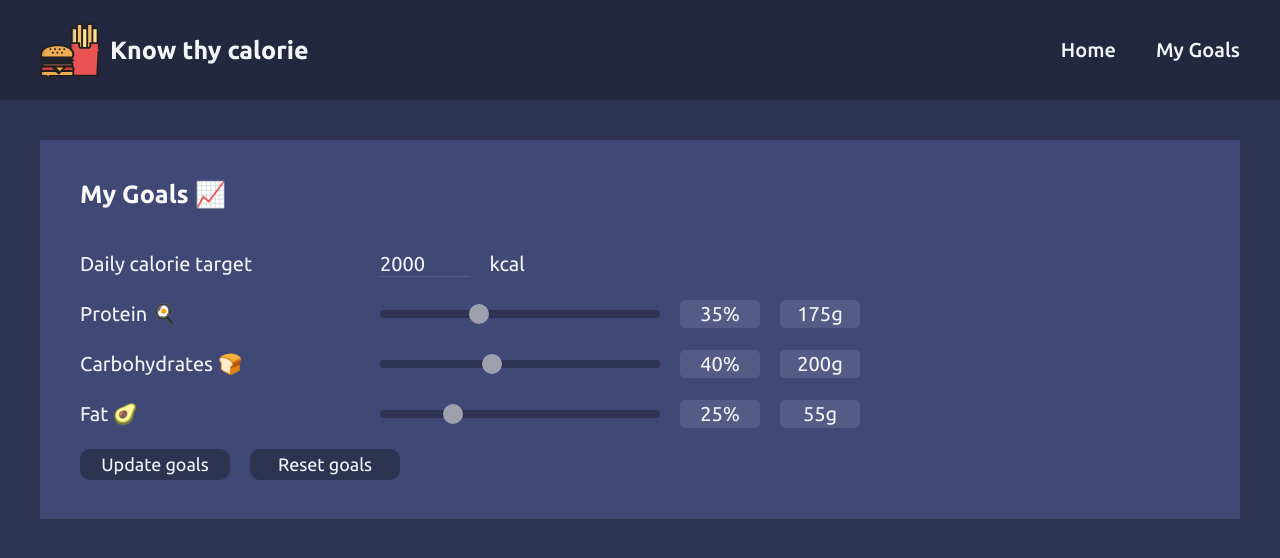
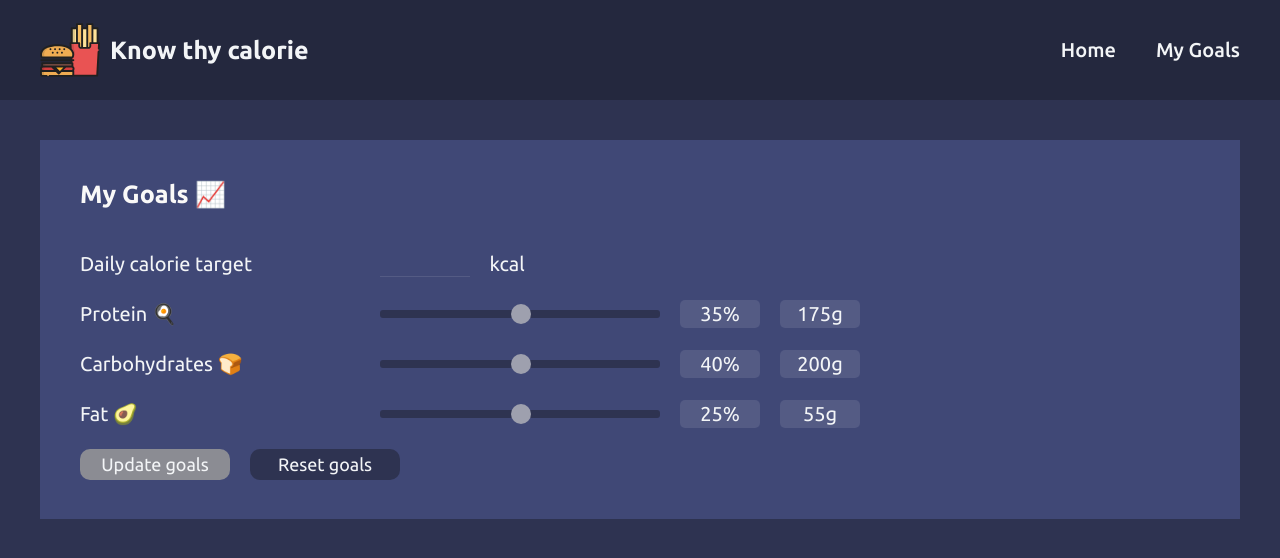
Before and after one commit to henry-c-h/calorie-tracker, a React (Create React App) app in the folder client/: page /my-goals in a window 1280 px wide. Shown: the top 558 px of the page. Built offline with nearby package versions, Linux system fonts and the light colour scheme; no server answers.

Commit message:
add goal status  message

```diff
--- a/client/src/App.css
+++ b/client/src/App.css
@@ -606,7 +606,7 @@ input[type='range']::-webkit-slider-thumb {
 }
 
 .goal-form button:disabled {
-  background-color: #9ea0ae;
+  background-color: #8b8c93;
 }
 
 .goal-form button:hover:enabled {
--- a/client/src/components/DateBar.js
+++ b/client/src/components/DateBar.js
@@ -1,9 +1,7 @@
-// import { useState } from 'react';
 import { DateTime } from 'luxon';
 
 const DateBar = (props) => {
   const today = DateTime.now();
-  // const [currentDate, setCurrentDate] = useState(today);
 
   function handlePreviousDayClick() {
     const newDate = props.currentDate.set({ days: props.currentDate.day - 1 });
--- a/client/src/components/Diary.js
+++ b/client/src/components/Diary.js
@@ -35,9 +35,9 @@ const Diary = () => {
         titleText="Breakfast 🥐"
         currentDate={currentDate}
       />
-      {/* <Meal mealType="lunch" titleText="Lunch 🍱" currentDate={currentDate} />
+      <Meal mealType="lunch" titleText="Lunch 🍱" currentDate={currentDate} />
       <Meal mealType="dinner" titleText="Dinner 🍛" currentDate={currentDate} />
-      <Meal mealType="snacks" titleText="Snacks 🍩" currentDate={currentDate} /> */}
+      <Meal mealType="snacks" titleText="Snacks 🍩" currentDate={currentDate} />
     </>
   );
 };
--- a/client/src/components/Goal.js
+++ b/client/src/components/Goal.js
@@ -4,15 +4,20 @@ import {
   updateGoalsAsync,
   resetGoalsAsync,
   selectGoals,
+  selectGoalUpdateStatus,
+  selectGoalFetchStatus,
 } from '../features/goalSlice';
 import { convertRatioToGrams } from '../utils';
 
 const Goal = () => {
   const goals = useSelector(selectGoals);
+  const goalUpdateStatus = useSelector(selectGoalUpdateStatus);
+  const goalFetchStatus = useSelector(selectGoalFetchStatus);
   const [calorieGoal, setCalorieGoal] = useState(0);
   const [protein, setProtein] = useState(0);
   const [carbs, setCarbs] = useState(0);
   const [fat, setFat] = useState(0);
+  const [displayMessage, setDisplayMessage] = useState(false);
 
   const dispatch = useDispatch();
 
@@ -22,6 +27,13 @@ const Goal = () => {
     setCarbs(goals.carbs);
     setFat(goals.fat);
   }, [goals]);
+
+  useEffect(() => {
+    if (goalUpdateStatus === 'success') {
+      setDisplayMessage(true);
+      setTimeout(() => setDisplayMessage(false), 3000);
+    }
+  }, [goalUpdateStatus]);
 
   const isValidRatio = () => protein + carbs + fat === 100;
 
@@ -55,7 +67,7 @@ const Goal = () => {
             <label htmlFor="calorie-goal">Daily calorie target</label>
             <input
               type="number"
-              value={calorieGoal}
+              value={goalFetchStatus === 'loading' ? '' : calorieGoal}
               onChange={(e) => setCalorieGoal(e.target.value)}
               required
             />
@@ -69,7 +81,7 @@ const Goal = () => {
               id="protein"
               min="1"
               max="100"
-              value={protein}
+              value={goalFetchStatus === 'loading' ? '' : protein}
               onChange={handleRatioChange}
             />
             <p>{`${protein}%`}</p>
@@ -83,7 +95,7 @@ const Goal = () => {
               id="carbs"
               min="1"
               max="100"
-              value={carbs}
+              value={goalFetchStatus === 'loading' ? '' : carbs}
               onChange={handleRatioChange}
             />
             <p>{`${carbs}%`}</p>
@@ -97,19 +109,31 @@ const Goal = () => {
               id="fat"
               min="1"
               max="100"
-              value={fat}
+              value={goalFetchStatus === 'loading' ? '' : fat}
               onChange={handleRatioChange}
             />
             <p>{`${fat}%`}</p>
             <p>{`${convertRatioToGrams('fat', fat, calorieGoal)}g`}</p>
           </div>
-          {!isValidRatio() ? (
+          {!isValidRatio() && goalFetchStatus !== 'loading' ? (
             <div className="goal-form-row goal-message">
               ⚠️ Macronutrients must sum up to 100%
             </div>
           ) : null}
+          {goalUpdateStatus === 'success' && displayMessage ? (
+            <div className="goal-form-row goal-message">Success!</div>
+          ) : null}
           <div className="goal-form-row">
-            <button type="submit" disabled={!isValidRatio()}>
+            <button
+              type="submit"
+              disabled={
+                !isValidRatio() ||
+                (goals.calorieGoal === calorieGoal &&
+                  goals.protein === protein &&
+                  goals.carbs === carbs &&
+                  goals.fat === fat)
+              }
+            >
               Update goals
             </button>
             <button type="button" onClick={handleResetClick}>
--- a/client/src/features/goalSlice.js
+++ b/client/src/features/goalSlice.js
@@ -2,6 +2,7 @@ import { createSlice, createAsyncThunk } from '@reduxjs/toolkit';
 import { convertRatioToGrams } from '../utils';
 
 const initialState = {
+  goal: {
     calorieGoal: 2000,
     protein: 35,
     carbs: 40,
@@ -9,6 +10,9 @@ const initialState = {
     proteinInGrams: convertRatioToGrams('protein', 35, 2000),
     carbsInGrams: convertRatioToGrams('carbs', 40, 2000),
     fatInGrams: convertRatioToGrams('fat', 25, 2000),
+  },
+  fetchStatus: 'idle',
+  updateStatus: 'idle',
 };
 
 export const fetchGoalsAsync = createAsyncThunk(
@@ -22,7 +26,7 @@ export const fetchGoalsAsync = createAsyncThunk(
         headers: {
           'Content-Type': 'application/json',
         },
-        body: JSON.stringify(initialState),
+        body: JSON.stringify(initialState.goal),
       });
       const data = defaultGoal.json();
       return data;
@@ -64,10 +68,10 @@ export const resetGoalsAsync = createAsyncThunk(
       headers: {
         'Content-Type': 'application/json',
       },
-      body: JSON.stringify(initialState),
+      body: JSON.stringify(initialState.goal),
     });
     if (response.ok) {
-      return initialState;
+      return initialState.goal;
     }
   }
 );
@@ -77,17 +81,27 @@ export const goalsSlice = createSlice({
   initialState: initialState,
   extraReducers(builder) {
     builder
+      .addCase(fetchGoalsAsync.pending, (state, action) => {
+        state.fetchStatus = 'loading';
+      })
       .addCase(fetchGoalsAsync.fulfilled, (state, action) => {
-        return action.payload;
+        state.fetchStatus = 'success';
+        state.goal = action.payload;
+      })
+      .addCase(updateGoalsAsync.pending, (state, action) => {
+        state.updateStatus = 'loading';
       })
       .addCase(updateGoalsAsync.fulfilled, (state, action) => {
-        return action.payload;
+        state.updateStatus = 'success';
+        state.goal = action.payload;
       })
       .addCase(resetGoalsAsync.fulfilled, (state, action) => {
-        return action.payload;
+        state.goal = action.payload;
       });
   },
 });
 
-export const selectGoals = (state) => state.goals;
+export const selectGoals = (state) => state.goals.goal;
+export const selectGoalUpdateStatus = (state) => state.goals.updateStatus;
+export const selectGoalFetchStatus = (state) => state.goals.fetchStatus;
 export default goalsSlice.reducer;
```
Lines whose indentation alone changed are shown as unchanged.
